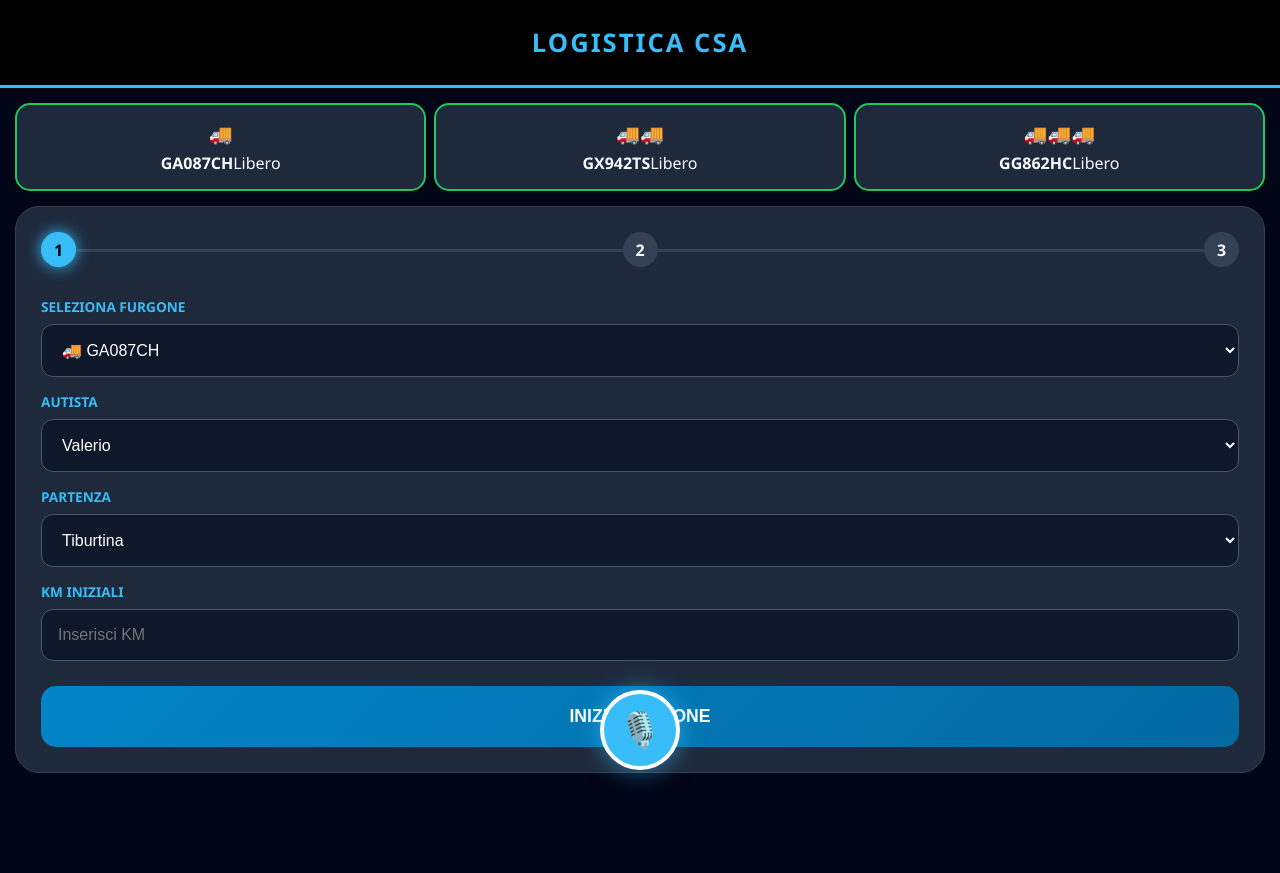
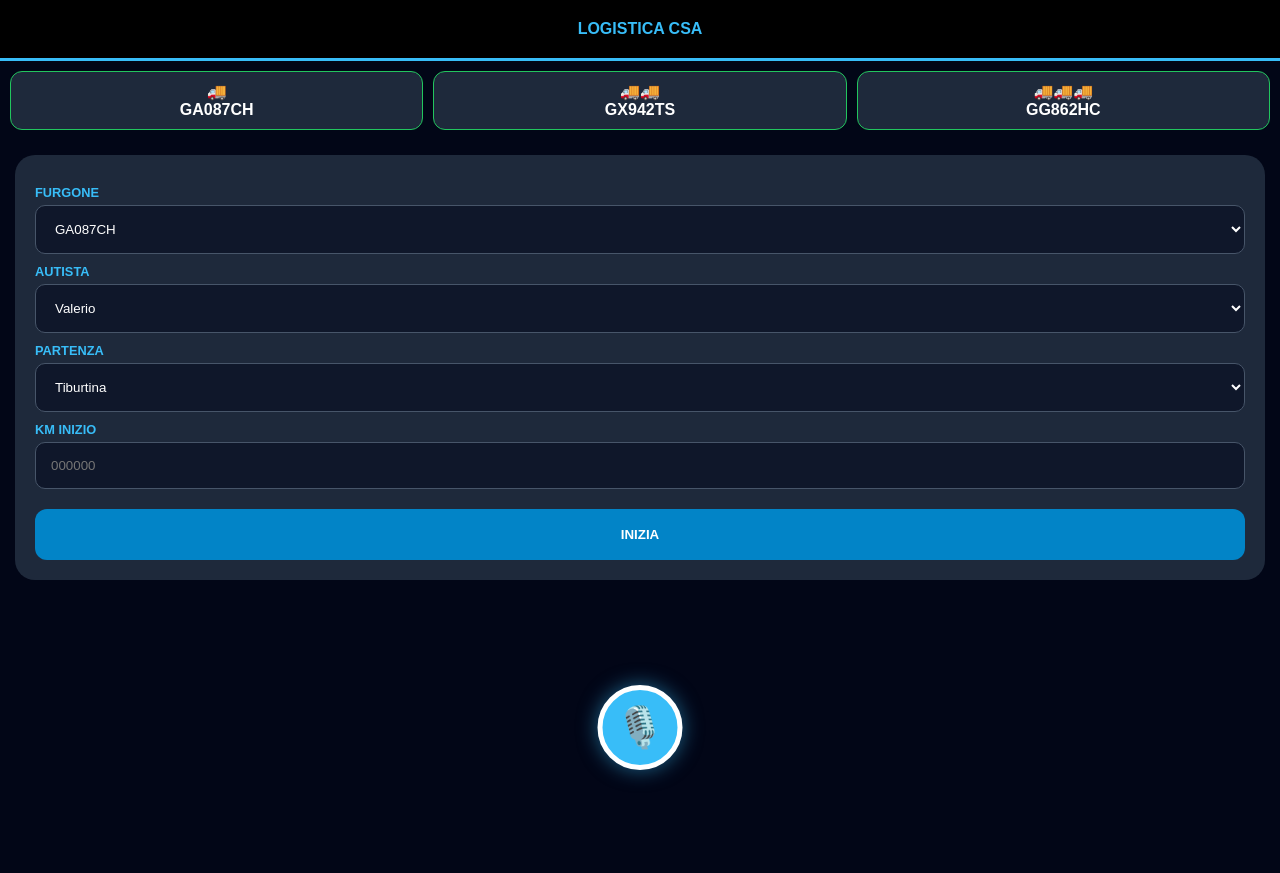
Before and after one commit to valerio121291/furgoni-uscite, a Flask app: page / in a window 1280 px wide. After the commit the page ends 780 px from the top, so only its background shows below. Run offline with Flask 3, Linux system fonts and the light colour scheme.

Commit message:
Update form.html

```diff
--- a/templates/form.html
+++ b/templates/form.html
@@ -3,76 +3,67 @@
 <head>
     <meta charset="utf-8">
     <meta name="viewport" content="width=device-width, initial-scale=1, maximum-scale=1, user-scalable=no">
-    <title>Logistica CSA - IA</title>
+    <title>Logistica CSA</title>
     <style>
-        :root { --bg-dark: #020617; --card-dark: #1e293b; --accent: #38bdf8; --success: #22c55e; --warning: #f59e0b; --text-main: #f8fafc; }
-        body { font-family: 'Segoe UI', sans-serif; background: var(--bg-dark); margin: 0; padding-bottom: 100px; color: var(--text-main); }
-        .header { background: #000; color: var(--accent); padding: 25px; text-align: center; font-weight: 800; font-size: 1.6rem; border-bottom: 3px solid var(--accent); text-transform: uppercase; letter-spacing: 2px; }
-        .status-container { display: grid; grid-template-columns: repeat(3, 1fr); gap: 8px; padding: 15px; }
-        .truck-card { background: var(--card-dark); padding: 15px 2px; border-radius: 15px; text-align: center; border: 1px solid #334155; }
-        .truck-card.In.Viaggio { border: 2px solid var(--warning); box-shadow: 0 0 15px rgba(245, 158, 11, 0.4); }
-        .truck-card.Libero { border: 2px solid var(--success); }
-        .furgone-icon { font-size: 1.2rem; display: block; margin-bottom: 5px; }
-        .main-container { padding: 0 15px; }
-        .card { background: var(--card-dark); padding: 25px; border-radius: 24px; border: 1px solid #334155; }
-        label { display: block; margin-top: 15px; font-weight: 700; font-size: 0.85rem; color: var(--accent); text-transform: uppercase; }
-        select, input { width: 100%; padding: 16px; margin-top: 8px; border-radius: 12px; border: 1px solid #475569; background: #0f172a; color: white; font-size: 1rem; box-sizing: border-box; }
-        .btn { width: 100%; padding: 20px; margin-top: 25px; border-radius: 15px; border: none; font-size: 1.1rem; font-weight: 800; color: white; cursor: pointer; text-transform: uppercase; }
-        .btn-start { background: linear-gradient(135deg, #0284c7, #0369a1); }
-        .btn-next { background: linear-gradient(135deg, #d97706, #b45309); }
-        .btn-stop { background: linear-gradient(135deg, #16a34a, #15803d); }
-        .progress-bar { display: flex; justify-content: space-between; margin-bottom: 30px; position: relative; }
-        .progress-step { width: 35px; height: 35px; background: #334155; border-radius: 50%; display: flex; align-items: center; justify-content: center; font-weight: bold; z-index: 2; }
-        .progress-step.active { background: var(--accent); color: #000; box-shadow: 0 0 15px var(--accent); }
-        .progress-line { position: absolute; top: 17px; left: 0; right: 0; height: 3px; background: #334155; z-index: 1; }
-        .info-active { background: #0c4a6e; border-radius: 12px; padding: 20px; margin-bottom: 20px; text-align: center; border: 1px solid var(--accent); }
-        #voiceBtn { position: fixed; bottom: 30px; left: 50%; transform: translateX(-50%); width: 80px; height: 80px; border-radius: 50%; background: var(--accent); border: 4px solid white; box-shadow: 0 0 25px rgba(56, 189, 248, 0.6); cursor: pointer; font-size: 35px; z-index: 100; display: flex; align-items: center; justify-content: center; }
+        :root { --bg: #020617; --card: #1e293b; --accent: #38bdf8; --success: #22c55e; --warning: #f59e0b; }
+        body { font-family: sans-serif; background: var(--bg); color: white; margin: 0; padding-bottom: 120px; }
+        .header { background: #000; color: var(--accent); padding: 20px; text-align: center; font-weight: 800; border-bottom: 3px solid var(--accent); }
+        .status-container { display: grid; grid-template-columns: repeat(3, 1fr); gap: 10px; padding: 10px; }
+        .truck-card { background: var(--card); padding: 10px; border-radius: 12px; text-align: center; border: 1px solid #334155; }
+        .truck-card.In.Viaggio { border-color: var(--warning); }
+        .truck-card.Libero { border-color: var(--success); }
+        .card { background: var(--card); margin: 15px; padding: 20px; border-radius: 20px; }
+        label { display: block; margin-top: 10px; color: var(--accent); font-size: 0.8rem; font-weight: bold; }
+        select, input { width: 100%; padding: 15px; margin-top: 5px; border-radius: 10px; border: 1px solid #475569; background: #0f172a; color: white; box-sizing: border-box; }
+        .btn { width: 100%; padding: 18px; margin-top: 20px; border-radius: 12px; border: none; font-weight: bold; color: white; text-transform: uppercase; cursor: pointer; }
+        .btn-start { background: #0284c7; } .btn-next { background: #d97706; } .btn-stop { background: #16a34a; }
+        /* TASTO VOCALE */
+        #voiceBtn { position: fixed; bottom: 30px; left: 50%; transform: translateX(-50%); width: 85px; height: 85px; border-radius: 50%; background: var(--accent); border: 5px solid white; font-size: 40px; cursor: pointer; z-index: 9999; display: flex; align-items: center; justify-content: center; box-shadow: 0 0 20px rgba(56,189,248,0.5); }
     </style>
 </head>
 <body>
     <div class="header">LOGISTICA CSA</div>
     <div class="status-container">
-        <div class="truck-card {{ furgoni['GA087CH'].stato }}"><span class="furgone-icon">🚚</span><strong>GA087CH</strong><span>{{ furgoni['GA087CH'].stato }}</span></div>
-        <div class="truck-card {{ furgoni['GX942TS'].stato }}"><span class="furgone-icon">🚚🚚</span><strong>GX942TS</strong><span>{{ furgoni['GX942TS'].stato }}</span></div>
-        <div class="truck-card {{ furgoni['GG862HC'].stato }}"><span class="furgone-icon">🚚🚚🚚</span><strong>GG862HC</strong><span>{{ furgoni['GG862HC'].stato }}</span></div>
+        <div class="truck-card {{ furgoni['GA087CH'].stato }}">🚚<br><strong>GA087CH</strong></div>
+        <div class="truck-card {{ furgoni['GX942TS'].stato }}">🚚🚚<br><strong>GX942TS</strong></div>
+        <div class="truck-card {{ furgoni['GG862HC'].stato }}">🚚🚚🚚<br><strong>GG862HC</strong></div>
     </div>
     <div class="main-container"><div class="card"><form method="post">
         {% if not targa_attiva %}
-            <div class="progress-bar"><div class="progress-line"></div><div class="progress-step active">1</div><div class="progress-step">2</div><div class="progress-step">3</div></div>
-            <label>Seleziona Furgone</label><select name="targa" required><option value="GA087CH">🚚 GA087CH</option><option value="GX942TS">🚚🚚 GX942TS</option><option value="GG862HC">🚚🚚🚚 GG862HC</option></select>
-            <label>Autista</label><select name="autista"><option>Valerio</option><option>Daniele</option><option>Costantino</option><option>Simone</option><option>Stefano</option></select>
-            <label>Partenza</label><select name="partenza"><option value="Tiburtina">Tiburtina</option><option value="Rieti">Rieti</option><option value="L'Aquila">L'Aquila</option></select>
-            <label>KM Iniziali</label><input type="number" name="km_partenza" placeholder="Inserisci KM" required>
-            <button type="submit" name="azione" value="start" class="btn btn-start">Inizia Missione</button>
+            <label>FURGONE</label><select name="targa"><option value="GA087CH">GA087CH</option><option value="GX942TS">GX942TS</option><option value="GG862HC">GG862HC</option></select>
+            <label>AUTISTA</label><select name="autista"><option>Valerio</option><option>Daniele</option><option>Costantino</option><option>Stefano</option></select>
+            <label>PARTENZA</label><select name="partenza" id="partenza"><option value="Tiburtina">Tiburtina</option><option value="Rieti">Rieti</option></select>
+            <label>KM INIZIO</label><input type="number" name="km_partenza" id="km_input" placeholder="000000">
+            <button type="submit" name="azione" value="start" class="btn btn-start">Inizia</button>
         {% else %}
-            <div class="info-active"><strong style="font-size: 1.4rem;">{{ targa_attiva }}</strong><br><small>In missione con: {{ corsa_attiva.autista }}</small></div>
+            <div style="text-align:center; padding:10px;"><strong>{{ targa_attiva }}</strong></div>
             <input type="hidden" name="targa" value="{{ targa_attiva }}">
             {% if corsa_attiva.step == 1 %}
-                <label>Destinazione</label><select name="destinazione"><option value="Rieti">Rieti</option><option value="L'Aquila">L'Aquila</option><option value="Avezzano">Avezzano</option></select>
-                <input type="number" name="km_destinazione" placeholder="KM Arrivo" required>
-                <button type="submit" name="azione" value="arrivo_dest" class="btn btn-next">Registra Arrivo</button>
-            {% elif corsa_attiva.step == 2 %}
-                <label>KM Rientro</label><input type="number" name="km_rientro" placeholder="KM Finali" required>
-                <button type="submit" name="azione" value="stop" class="btn btn-stop">Chiudi e Invia PDF</button>
+                <label>DESTINAZIONE</label><select name="destinazione" id="destinazione"><option value="Rieti">Rieti</option><option value="Avezzano">Avezzano</option></select>
+                <label>KM ARRIVO</label><input type="number" name="km_destinazione" id="km_input_2">
+                <button type="submit" name="azione" value="arrivo_dest" class="btn btn-next">Arrivato</button>
+            {% else %}
+                <label>KM RIENTRO</label><input type="number" name="km_rientro" id="km_input_3">
+                <button type="submit" name="azione" value="stop" class="btn btn-stop">Chiudi</button>
             {% endif %}
-            <button type="submit" name="azione" value="annulla" style="background:none; border:none; color:#64748b; width:100%; margin-top:30px;">× Annulla</button>
+            <button type="submit" name="azione" value="annulla" style="background:none; border:none; color:gray; width:100%; margin-top:20px;">Annulla</button>
         {% endif %}
     </form></div></div>
     <button id="voiceBtn" type="button">🎙️</button>
     <script>
-        const voiceBtn = document.getElementById('voiceBtn');
+        const btn = document.getElementById('voiceBtn');
         const recognition = new (window.SpeechRecognition || window.webkitSpeechRecognition)();
         recognition.lang = 'it-IT';
-        voiceBtn.onclick = () => { recognition.start(); voiceBtn.style.background = 'red'; };
-        recognition.onresult = (event) => {
-            const transcript = event.results[0][0].transcript;
-            voiceBtn.style.background = 'var(--accent)';
-            fetch('/chat_ia', { method: 'POST', headers: {'Content-Type': 'application/json'}, body: JSON.stringify({messaggio: transcript}) })
-            .then(r => r.json()).then(data => {
-                if(data.partenza) { let s = document.querySelector('select[name="partenza"]'); if(s) s.add(new Option(data.partenza, data.partenza, true, true)); }
-                if(data.km) { let i = document.querySelector('input[name="km_partenza"]') || document.querySelector('input[name="km_destinazione"]') || document.querySelector('input[name="km_rientro"]'); if(i) i.value = data.km.replace(/\D/g,''); }
-                if(data.destinazione) { let s = document.querySelector('select[name="destinazione"]'); if(s) s.add(new Option(data.destinazione, data.destinazione, true, true)); }
-                window.speechSynthesis.speak(new SpeechSynthesisUtterance(data.risposta || "Dati inseriti."));
+        btn.onclick = () => { recognition.start(); btn.style.background = 'red'; };
+        recognition.onresult = (e) => {
+            const text = e.results[0][0].transcript;
+            btn.style.background = '#38bdf8';
+            fetch('/chat_ia', { method: 'POST', headers: {'Content-Type': 'application/json'}, body: JSON.stringify({messaggio: text}) })
+            .then(r => r.json()).then(d => {
+                if(d.partenza) { let s = document.getElementById('partenza'); if(s) s.add(new Option(d.partenza, d.partenza, true, true)); }
+                if(d.destinazione) { let s = document.getElementById('destinazione'); if(s) s.add(new Option(d.destinazione, d.destinazione, true, true)); }
+                if(d.km) { let i = document.getElementById('km_input') || document.getElementById('km_input_2') || document.getElementById('km_input_3'); if(i) i.value = d.km.replace(/\D/g,''); }
+                window.speechSynthesis.speak(new SpeechSynthesisUtterance(d.risposta || "Fatto"));
             });
         };
     </script>
```
